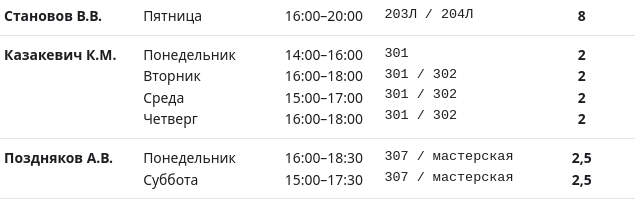
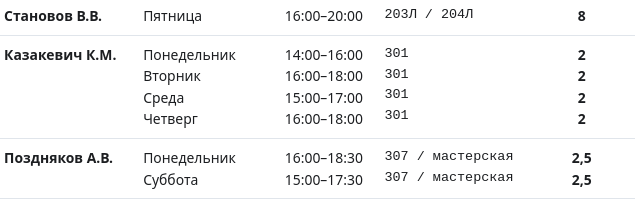
Before and after one commit to Lotmel2015/raspisanie-laboratoriy, a plain HTML site: page index.html in a window 1280 px wide. Shown: the part 834-1039 px from the top of the page, 589-1229 px from the left. Drawn offline with Linux system fonts and the light colour scheme.

Commit message:
VR: все занятия в каб. 301

```diff
--- a/index.html
+++ b/index.html
@@ -169,7 +169,7 @@
         <td class="teacher">Казакевич К.М.</td>
         <td>Понедельник<br>Вторник<br>Среда<br>Четверг</td>
         <td class="time">14:00–16:00<br>16:00–18:00<br>15:00–17:00<br>16:00–18:00</td>
-        <td class="room">301<br>301 / 302<br>301 / 302<br>301 / 302</td>
+        <td class="room">301<br>301<br>301<br>301</td>
         <td class="hours">2<br>2<br>2<br>2</td>
       </tr>
       <tr>
```
